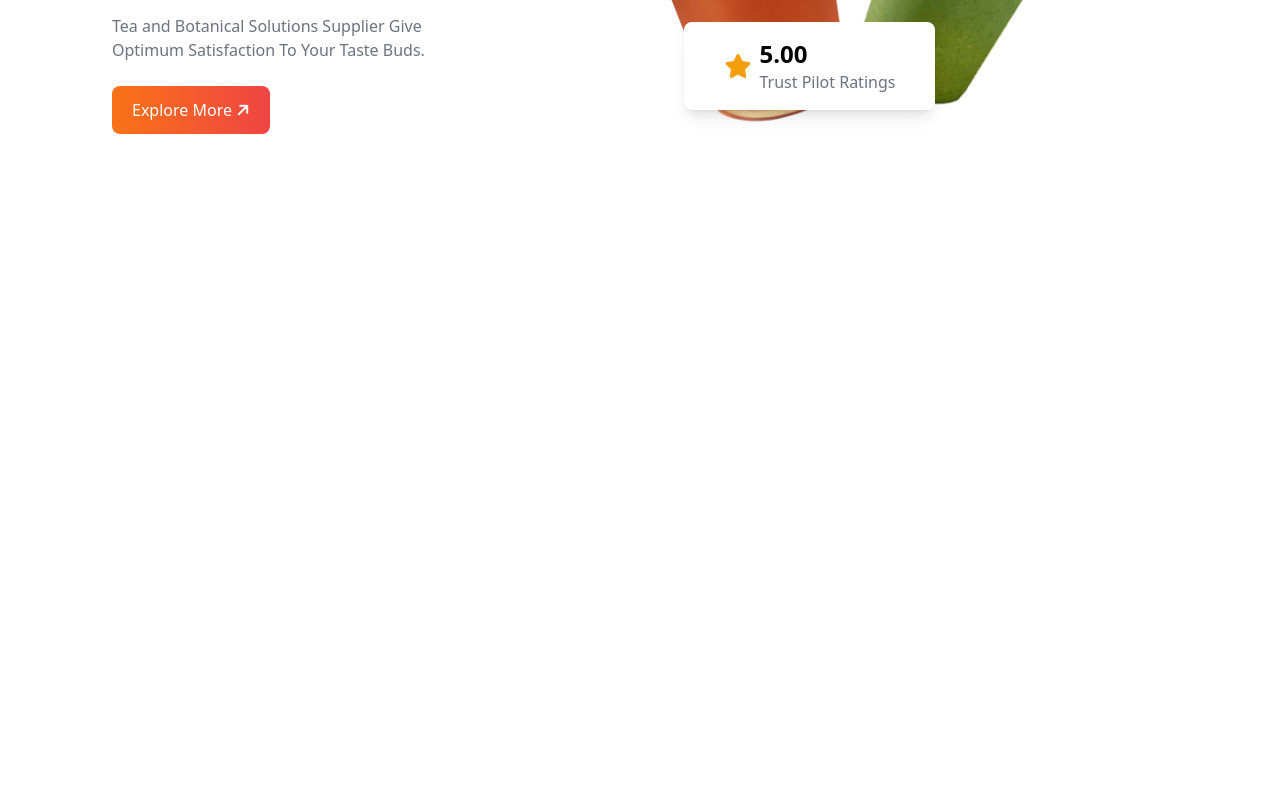
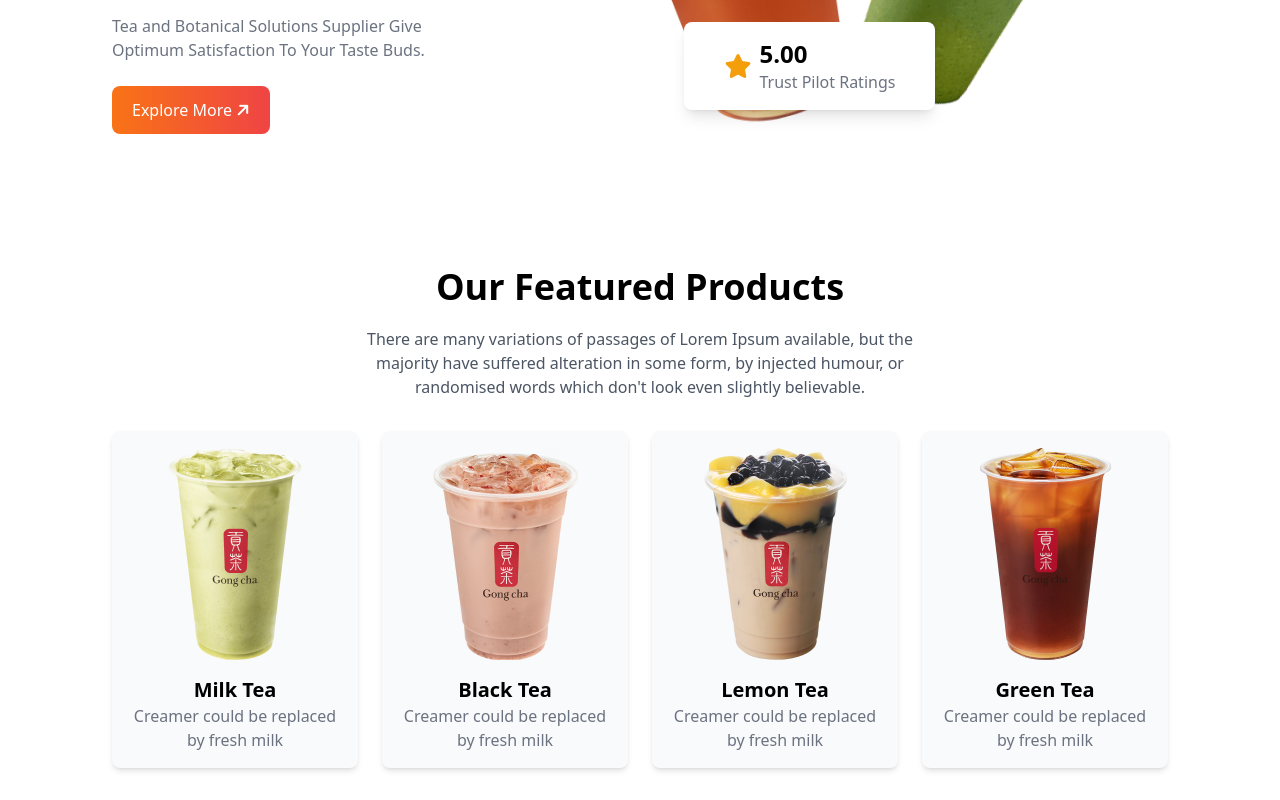
Before and after one commit to tonmoy-sutradhar/Tea-House-website, a plain HTML site: page index.html in a window 1280 px wide. Shown: the part 378-1178 px from the top of the page. Before the commit the page ends 800 px from the top, so only its background shows below. Drawn offline with nearby package versions, Linux system fonts and the light colour scheme.

Commit message:
Feature section done with responsive

```diff
--- a/index.html
+++ b/index.html
@@ -34,7 +34,7 @@
   </head>
   <body>
     <main class="max-w-screen-xl mx-auto px-16 lg:px-28">
-      <header class="flex pt-20 mb-20">
+      <header class="lg:flex pt-20 mb-20">
         <div>
           <h1 class="text-5xl md:text-7xl">
             It's good <br />
@@ -74,6 +74,67 @@
           </div>
         </div>
       </header>
+
+      <!-- Featured section  -->
+      <section class="py-8 lg:py-18">
+        <!-- Title text -->
+        <div class="text-center mb-8">
+          <h1 class="text-3xl md:text-4xl font-bold mb-5">
+            Our Featured Products
+          </h1>
+          <p class="text-gray-600 max-w-xl mx-auto">
+            There are many variations of passages of Lorem Ipsum available, but
+            the majority have suffered alteration in some form, by injected
+            humour, or randomised words which don't look even slightly
+            believable.
+          </p>
+        </div>
+
+        <!-- All tea show -->
+        <div
+          class="grid grid-cols-1 md:grid-cols-2 lg:grid-cols-4 gap-6 text-center"
+        >
+          <div class="rounded-lg shadow-md bg-gray-50 overflow-hidden">
+            <img class="mx-auto pt-4" src="images/tea-1.png" alt="" />
+            <div class="p-4">
+              <h3 class="text-xl font-bold">Milk Tea</h3>
+              <p class="text-gray-500">
+                Creamer could be replaced by fresh milk
+              </p>
+            </div>
+          </div>
+
+          <div class="rounded-lg shadow-md bg-gray-50 overflow-hidden">
+            <img class="mx-auto pt-4" src="images/tea-2.png" alt="" />
+            <div class="p-4">
+              <h3 class="text-xl font-bold">Black Tea</h3>
+              <p class="text-gray-500">
+                Creamer could be replaced by fresh milk
+              </p>
+            </div>
+          </div>
+
+          <div class="rounded-lg shadow-md bg-gray-50 overflow-hidden">
+            <img class="mx-auto pt-4" src="images/tea-3.png" alt="" />
+            <div class="p-4">
+              <h3 class="text-xl font-bold">Lemon Tea</h3>
+              <p class="text-gray-500">
+                Creamer could be replaced by fresh milk
+              </p>
+            </div>
+          </div>
+
+          <div class="rounded-lg shadow-md bg-gray-50 overflow-hidden">
+            <img class="mx-auto pt-4" src="images/tea-4.png" alt="" />
+            <div class="p-4">
+              <h3 class="text-xl font-bold">Green Tea</h3>
+              <p class="text-gray-500">
+                Creamer could be replaced by fresh milk
+              </p>
+            </div>
+          </div>
+        </div>
+      </section>
     </main>
   </body>
 </html>
```
